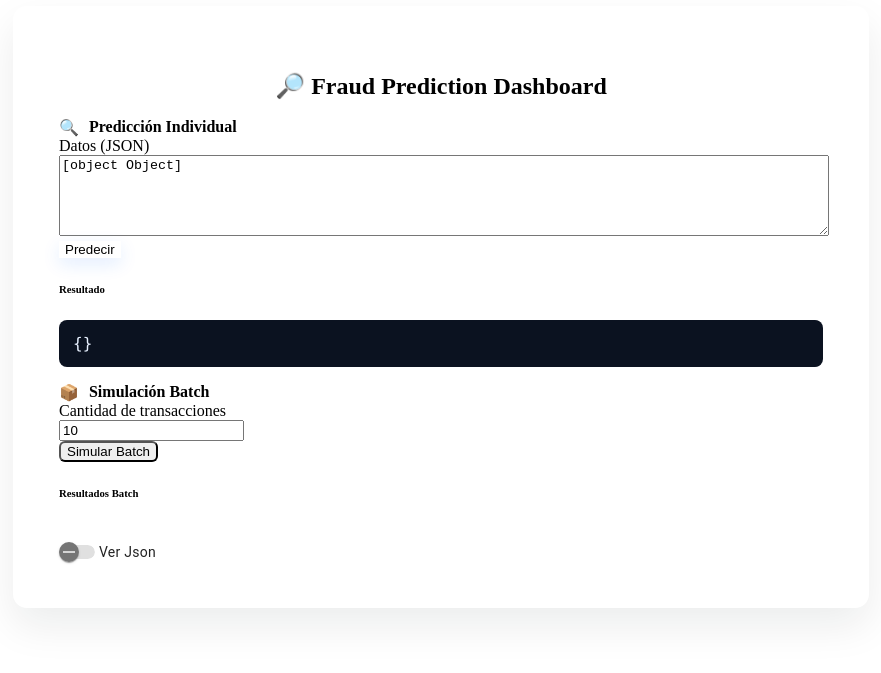
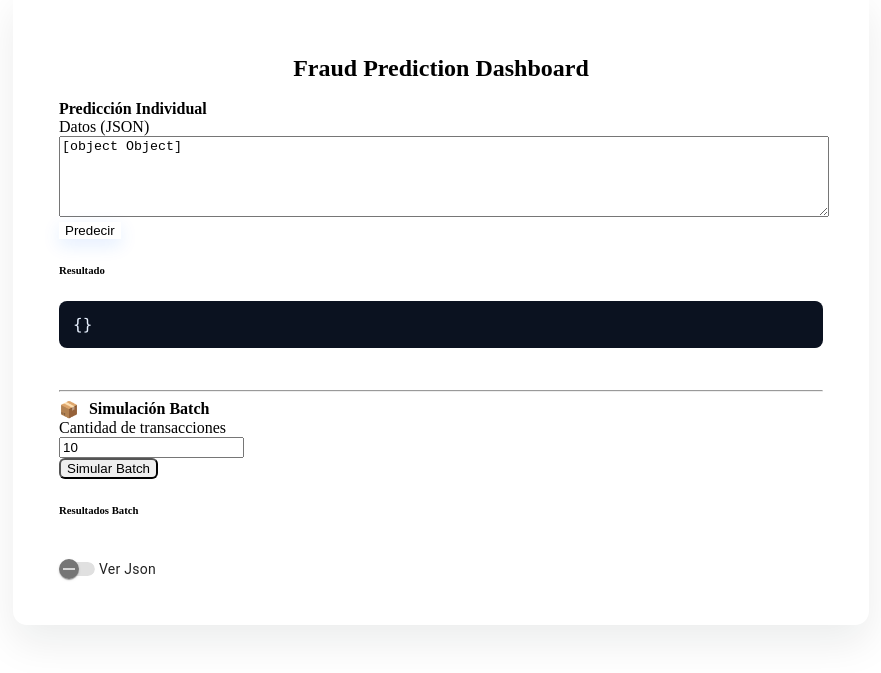
Before and after one commit to haguerrero/proyecto_fraudes, an Angular app in the folder frontend/fraud-transactions/: page / in a window 1280 px wide. Shown: the part 129-802 px from the top of the page, without its empty margins (199-1080 px from the left). Built offline with nearby package versions, Linux system fonts and the light colour scheme.

Commit message:
improved template

```diff
--- a/frontend/fraud-transactions/src/app/app.component.html
+++ b/frontend/fraud-transactions/src/app/app.component.html
@@ -2,12 +2,11 @@
 <div class="page-root">
   <div class="panel">
     <div class="card-inner">
-      <h2 class="title">🔎 Fraud Prediction Dashboard</h2>
+      <h2 class="title">Fraud Prediction Dashboard</h2>
 
-      <!-- Single -->
+      <!-- Single Prediction -->
       <section class="mb-4">
         <div class="section-title mb-3">
-          <span class="emoji">🔍</span>
           <strong>Predicción Individual</strong>
         </div>
 
@@ -39,7 +38,9 @@
         </div>
       </section>
 
-      <!-- Batch -->
+      <!-- Batch Prediction-->
+      <br />
+      <hr />
       <section>
         <div class="section-title mb-3">
           <span class="emoji">📦</span>
@@ -119,7 +120,7 @@
                     background-color: #f0f0f0;
                   "
                 >
-                  Transacciones con características de fraude
+                  Transacciones con características de fraude 🚨
                 </th>
               </tr>
               <tr>
@@ -143,7 +144,7 @@
                   (item.transaction.type_TRANSFER) { TRANSFER } @else { OTHER }
                 </td>
                 <td>{{ item.probability | percent : "1.0-2" }}</td>
-                <td>@if (item.prediction === 1) { 🚨 Fraude detectado }</td>
+                <td>@if (item.prediction === 1) { Fraude detectado }</td>
               </tr>
               }
             </tbody>
```
